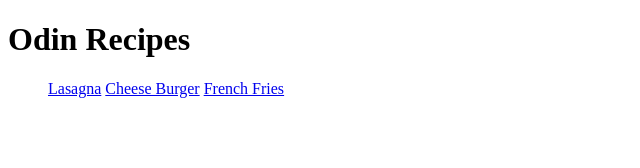
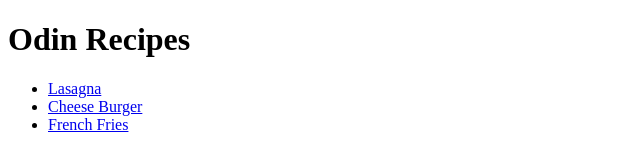
Before and after one commit to Skltt/odin-recipes, a plain HTML site: page index.html in a window 1280 px wide. Shown: the whole page, without its empty margins (0-640 px from the left). Drawn offline with Linux system fonts and the light colour scheme.

Commit message:
Fix previous commit

```diff
--- a/index.html
+++ b/index.html
@@ -9,9 +9,9 @@
 <body>
     <h1>Odin Recipes</h1>
     <ul>
-        <a href="recipes/lasagna.html">Lasagna</a>
-        <a href="recipes/burger.html">Cheese Burger</a>
-        <a href="recipes/french-fries.html">French Fries</a>
+        <li><a href="recipes/lasagna.html">Lasagna</a></li>
+        <li><a href="recipes/burger.html">Cheese Burger</a></li>
+        <li><a href="recipes/french-fries.html">French Fries</a></li>
     </ul>
 </body>
 </html>
```
